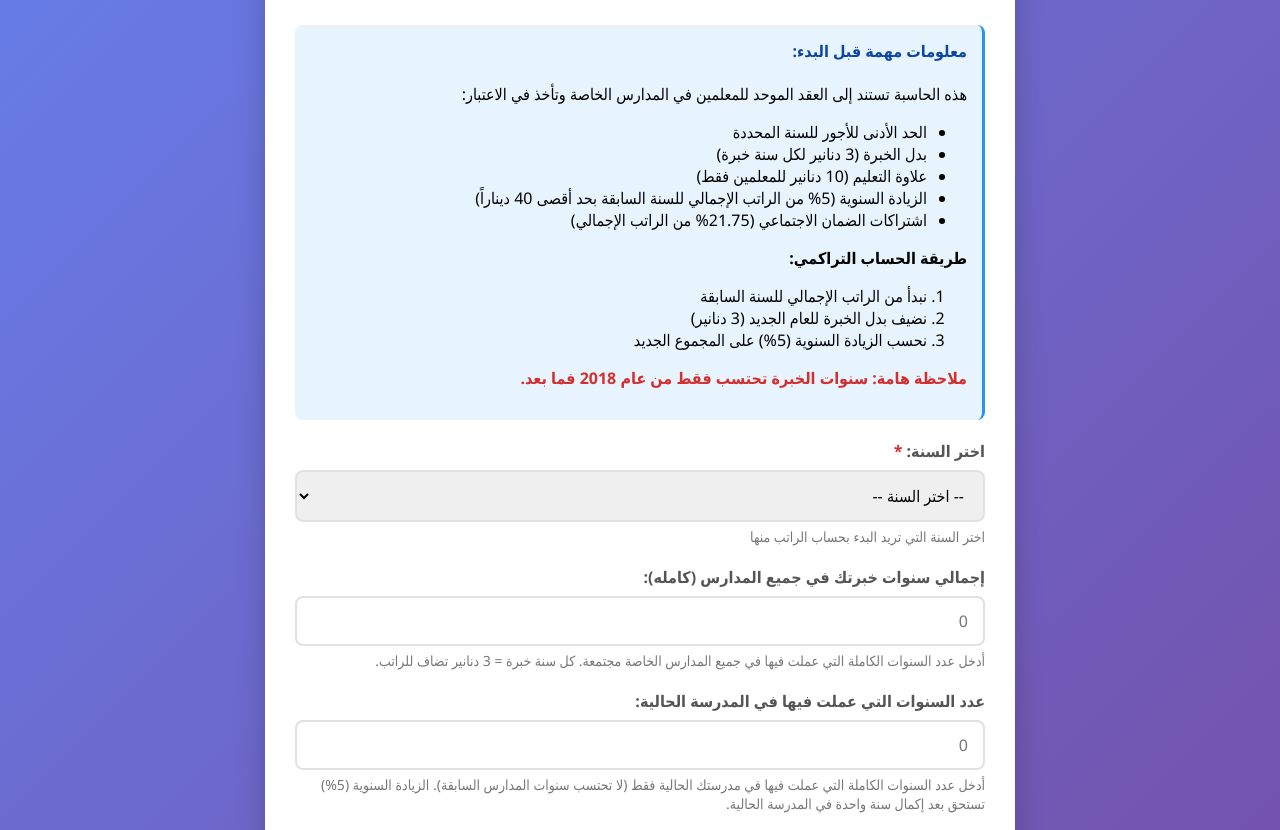
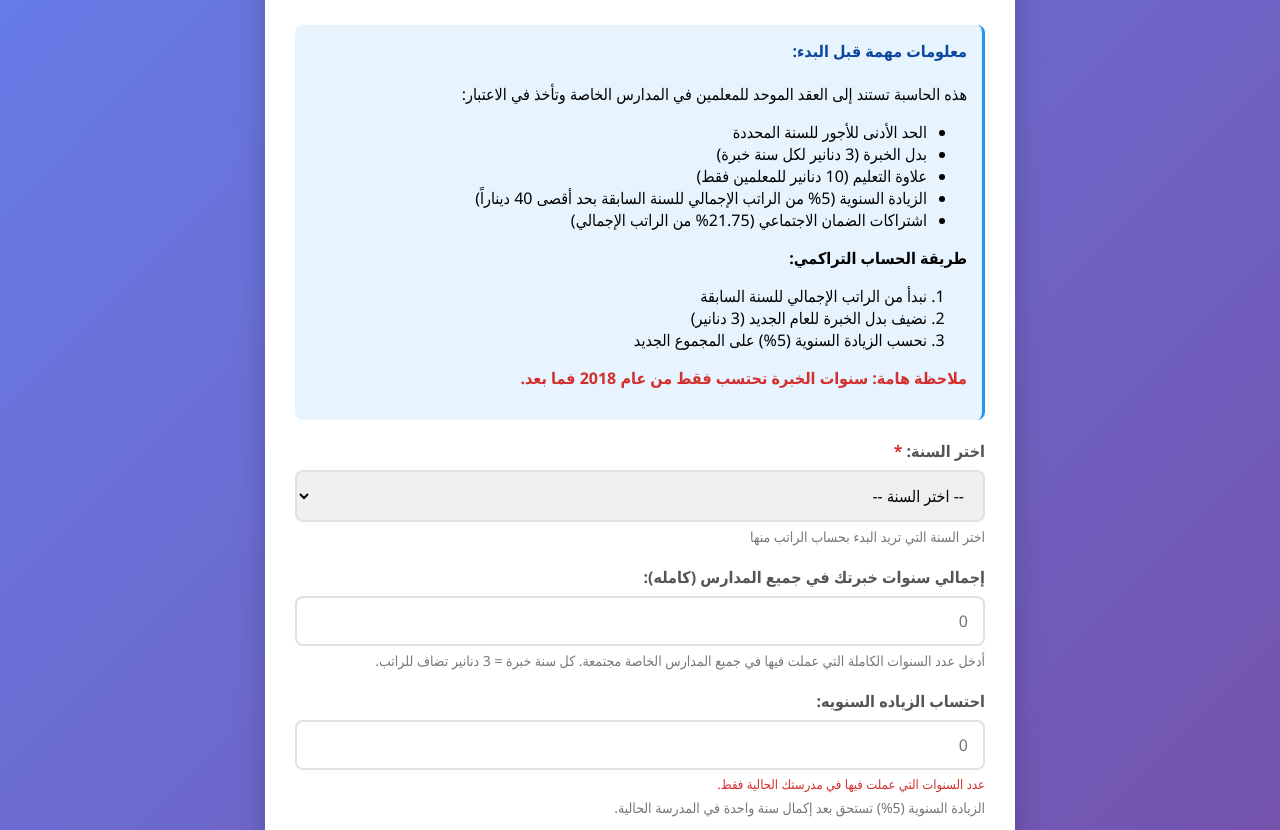
Before and after one commit to MOJASH/teacher, a plain HTML site: page index.html in a window 1280 px wide. Shown: the part 121-951 px from the top of the page. Drawn offline with Linux system fonts and the light colour scheme.

Commit message:
Update index.html 11:38 am hospetal

```diff
--- a/index.html
+++ b/index.html
@@ -242,6 +242,14 @@
             color: #777;
             line-height: 1.6;
         }
+
+        /* إضافة تنسيق الجملة الجديدة */
+        .small-red-text {
+            font-size: 13px;
+            color: #d32f2f;
+            margin-top: 5px;
+            font-weight: normal;
+        }
     </style>
 </head>
 <body>
@@ -296,9 +304,10 @@
         </div>
 
         <div class="form-group">
-            <label for="schoolYears">عدد السنوات التي عملت فيها في المدرسة الحالية:</label>
+            <label for="schoolYears">احتساب الزياده السنويه:</label>
             <input type="number" id="schoolYears" min="0" placeholder="0" class="tabable-field">
-            <div class="help-text">أدخل عدد السنوات الكاملة التي عملت فيها في مدرستك الحالية فقط (لا تحتسب سنوات المدارس السابقة). الزيادة السنوية (5%) تستحق بعد إكمال سنة واحدة في المدرسة الحالية.</div>
+            <div class="small-red-text">عدد السنوات التي عملت فيها في مدرستك الحالية فقط.</div>
+            <div class="help-text">الزيادة السنوية (5%) تستحق بعد إكمال سنة واحدة في المدرسة الحالية.</div>
         </div>
 
         <div class="form-group">
```
